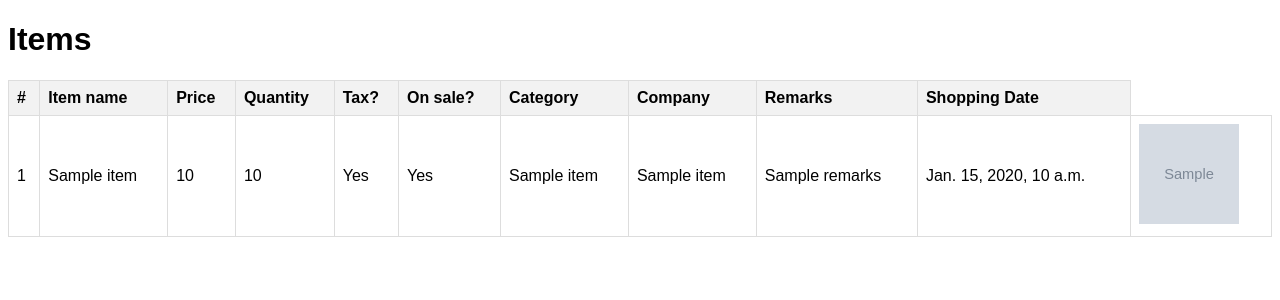
After one commit to harushochiho/TraceDown, a Django app: template main/templates/read_items.html in a window 1280 px wide. The commit adds this page. Shown: the top 300 px of the page. Run offline with Django 5.2, Linux system fonts and the light colour scheme; the template is opened without the code that fills it: most values are stand-ins (such as "Sample title", 1, 10 or a date in 2020); grey boxes marked "Sample" are stand-in pictures.

Commit message:
Added read_items page and a function for data retrieval

```diff
--- a/TraceDown/settings.py
+++ b/TraceDown/settings.py
@@ -9,7 +9,7 @@ https://docs.djangoproject.com/en/6.0/topics/settings/
 For the full list of settings and their values, see
 https://docs.djangoproject.com/en/6.0/ref/settings/
 """
-
+import os
 from pathlib import Path
 
 # Build paths inside the project like this: BASE_DIR / 'subdir'.
@@ -38,6 +38,7 @@ INSTALLED_APPS = [
     'django.contrib.messages',
     'django.contrib.staticfiles',
     'main'
+
 ]
 
 MIDDLEWARE = [
@@ -120,4 +121,4 @@ STATIC_URL = 'static/'
 
 #Media
 MEDIA_URL = '/media/'
-MEDIA_ROOT = BASE_DIR / 'media'
+MEDIA_ROOT = os.path.join(BASE_DIR, 'media')
--- a/TraceDown/urls.py
+++ b/TraceDown/urls.py
@@ -23,4 +23,4 @@ urlpatterns = [
     path('admin/', admin.site.urls),
     path('', include('main.urls')),
 ]
-urlpatterns += static(settings.STATIC_URL, document_root=settings.STATIC_ROOT)
+urlpatterns += static(settings.MEDIA_URL, document_root=settings.MEDIA_ROOT)
--- /dev/null
+++ b/main/templates/read_items.html
@@ -0,0 +1,69 @@
+{% load static %}
+<!DOCTYPE html>
+<html lang="en">
+<head>
+    <meta charset="UTF-8">
+    <title>Items</title>
+    <style>
+        body {
+            font-family: Arial, sans-serif;
+        }
+        table {
+            border-collapse: collapse;
+            width: 100%;
+        }
+        thead {
+            background-color: #f2f2f2;
+        }
+        th, td {
+            border: 1px solid #ddd;
+            padding: 8px;
+            text-align: left;
+        }
+        tbody tr:nth-child(even) {
+            background-color: #fafafa;
+        }
+    </style>
+</head>
+<body>
+<h1>Items</h1>
+
+<table>
+    <thead>
+    <tr>
+        <th>#</th>
+        <th>Item name</th>
+        <th>Price</th>
+        <th>Quantity</th>
+        <th>Tax?</th>
+        <th>On sale?</th>
+        <th>Category</th>
+        <th>Company</th>
+        <th>Remarks</th>
+        <th>Shopping Date</th>
+    </tr>
+    </thead>
+    <tbody>
+    {% for item in items %}
+        <tr>
+            <td>{{ forloop.counter }}</td>
+            <td>{{ item.name }}</td>
+            <td>{{ item.price }}</td>
+            <td>{{ item.quantity }}</td>
+            <td>{{ item.tax|yesno:"Yes,No" }}</td>
+            <td>{{ item.on_sale|yesno:"Yes,No" }}</td>
+            <td>{{ item.category_name }}</td>
+            <td>{{ item.company_name }}</td>
+            <td>{{ item.remarks }}</td>
+            <td>{{ item.shopping_date }}</td>
+            <td><img src="/media/{{ item.picture }}" alt="{{ item.name }}" width="100" height="100"></td>
+        </tr>
+    {% empty %}
+        <tr>
+            <td colspan="9">No items found.</td>
+        </tr>
+    {% endfor %}
+    </tbody>
+</table>
+</body>
+</html>
--- a/main/urls.py
+++ b/main/urls.py
@@ -4,4 +4,5 @@ from main import views
 urlpatterns = [
     path('', views.create_item, name='create_item'),
     path('submit_item/', views.submit_item, name='submit_item'),
+    path('records/', views.retrieval, name='retrieval'),
 ]
--- /dev/null
+++ b/main/views/__init__.py
@@ -0,0 +1,2 @@
+from .creation import  create_item, submit_item
+from .retrieval import retrieval
```
Also changed, not shown: main/templates/create_item.html (+7 -1 lines), main/views.py (deleted, +0 -38 lines), main/views/creation.py (added, +56 -0 lines), main/views/retrieval.py (added, +18 -0 lines).
